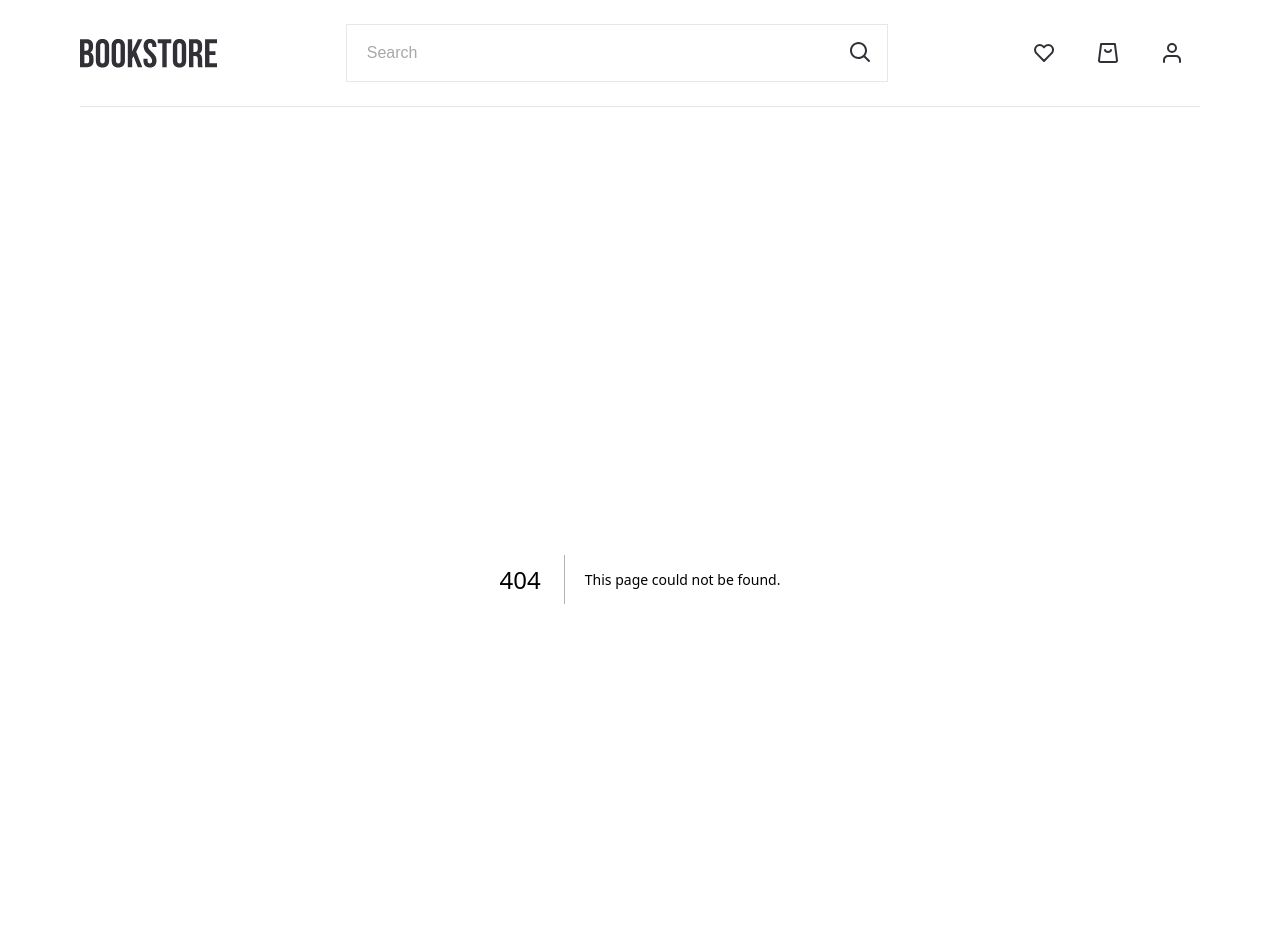
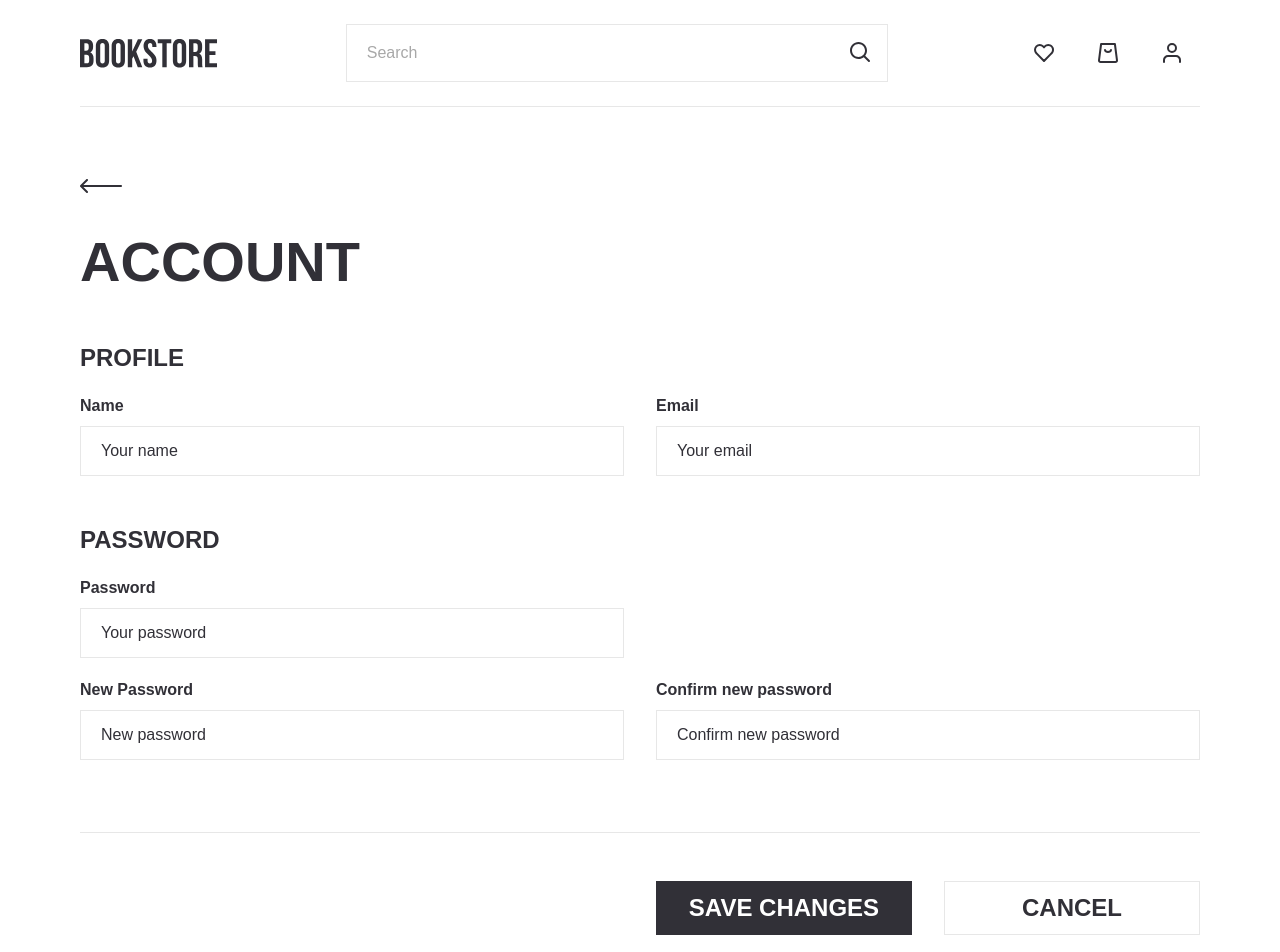
Before and after one commit to OlgaReut/book-store, a Next.js app: page /components/Account in a window 1280 px wide. Before the commit this address had no page. Shown: the top 952 px of the page. Built offline with nearby package versions, Linux system fonts and the light colour scheme.

Commit message:
add account page

```diff
--- /dev/null
+++ b/src/app/components/Account/accountStyles.module.scss
@@ -0,0 +1,123 @@
+.accountLink {
+    margin-bottom: 37px;
+    height: 14px;
+    width: 42px;
+    display: flex;
+    justify-content: center;
+    align-items: center;
+}
+
+.accountForm {
+    margin-bottom: 72px;
+}
+
+.accountFormProfile,
+.accountFormPassword {
+    margin-bottom: 16px;
+    font-family: 'Bebas Neue', sans-serif;
+    font-size: 24px;
+    line-height: 32px;
+    font-weight: 700;
+    color: rgba(49, 48, 55, 1);
+    text-transform: uppercase;
+}
+
+.accountWrapperProfile,
+.accountWrapperNewPassword {
+    display: flex;
+    justify-content: center;
+    align-items: center;
+    gap: 32px;
+}
+
+.accountWrapperProfile {
+    margin-bottom: 48px;
+}
+
+.accountWrapperName,
+.accountWrapperEmail,
+.accountWrapperPassword,
+.accountWrapperInputNewPassword,
+.accountWrapperInputConfirm {
+    display: flex;
+    flex-direction: column;
+    justify-content: flex-start;
+    gap: 4px;
+    width: 100%;
+}
+
+.accountWrapperPassword {
+    width: calc(100% / 2 - 16px);
+    margin-bottom: 16px;
+}
+
+.accountWrapperNewPassword {
+    border-bottom: 1px solid rgba(231, 231, 231, 1);
+    padding-bottom: 72px;
+    margin-bottom: 48px;
+}
+
+.accountNameLabel,
+.accountEmailLabel,
+.accountPasswordLabel,
+.accountNewPasswordLabel,
+.accountConfirmLabel {
+    font-family: 'Helios', sans-serif;
+    font-size: 16px;
+    line-height: 32px;
+    font-weight: 700;
+    color: rgba(49, 48, 55, 1);
+}
+
+.accountNameInput,
+.accountEmailInput,
+.accountPasswordInput,
+.accountNewPasswordInput,
+.accountConfirmInput {
+    width: 100%;
+    border: 1px solid rgba(231, 231, 231, 1);
+    padding: 12px 20px;
+
+    &::placeholder {
+        font-family: 'Helios', sans-serif;
+        font-size: 16px;
+        line-height: 32px;
+        font-weight: 400;
+        color: rgba(49, 48, 55, 1);
+    }
+}
+
+.accountFormBtns {
+    display: flex;
+    justify-content: flex-end;
+    align-items: center;
+    gap: 32px;
+}
+
+.accountFormBtnSave,
+.accountFormBtnCancel {
+    max-width: 256px;
+    width: 100%;
+    display: flex;
+    justify-content: center;
+    align-items: center;
+    cursor: pointer;
+    font-family: 'Bebas Neue', sans-serif;
+    font-size: 24px;
+    line-height: 24px;
+    font-weight: 700;
+    text-transform: uppercase;
+    padding: 14px 10px;
+}
+
+.accountFormBtnSave {
+    background-color: rgba(49, 48, 55, 1);
+    color: rgba(255, 255, 255, 1);
+    border: 1px solid rgba(49, 48, 55, 1);
+}
+
+.accountFormBtnCancel {
+    background-color: rgba(255, 255, 255, 1);
+    color: rgba(49, 48, 55, 1);
+    border: 1px solid rgba(231, 231, 231, 1);
+}
--- /dev/null
+++ b/src/app/components/Account/page.tsx
@@ -0,0 +1,49 @@
+import Link from "next/link"
+import style from "./accountStyles.module.scss"
+import SvgGoToBack from "../svg/SvgGoToBack"
+import Title from "../Title/Title"
+
+const Account = () => {
+    return (
+        <>
+            <div className="max-w-[1120px] w-full m-auto">
+                <Link href="/" className={style.accountLink}><SvgGoToBack /></Link>
+                <Title title={"Account"} />
+                <form className={style.accountForm}>
+                    <legend className={style.accountFormProfile}>profile</legend>
+                    <div className={style.accountWrapperProfile}>
+                        <div className={style.accountWrapperName}>
+                            <label className={style.accountNameLabel} htmlFor="name">Name</label>
+                            <input className={style.accountNameInput} type="text" id="name" placeholder="Your name" />
+                        </div>
+                        <div className={style.accountWrapperEmail}>
+                            <label className={style.accountEmailLabel} htmlFor="email">Email</label>
+                            <input className={style.accountEmailInput} type="email" id="email" placeholder="Your email" />
+                        </div>
+                    </div>
+                    <legend className={style.accountFormPassword}>password</legend>
+                    <div className={style.accountWrapperPassword}>
+                        <label className={style.accountPasswordLabel} htmlFor="password">Password</label>
+                        <input className={style.accountPasswordInput} type="password" id="password" placeholder="Your password" />
+                    </div>
+                    <div className={style.accountWrapperNewPassword}>
+                        <div className={style.accountWrapperInputNewPassword}>
+                            <label className={style.accountNewPasswordLabel} htmlFor="newPassword">New Password</label>
+                            <input className={style.accountNewPasswordInput} type="password" id="newPassword" placeholder="New password" />
+                        </div>
+                        <div className={style.accountWrapperInputConfirm}>
+                            <label className={style.accountConfirmLabel} htmlFor="confirm">Confirm new password</label>
+                            <input className={style.accountConfirmInput} type="password" id="confirm" placeholder="Confirm new password" />
+                        </div>
+                    </div>
+                    <div className={style.accountFormBtns}>
+                        <button className={style.accountFormBtnSave}>Save changes</button>
+                        <button className={style.accountFormBtnCancel}>cancel</button>
+                    </div>
+                </form>
+            </div>
+        </>
+    )
+}
+
+export default Account
--- a/src/app/components/Header/Header.tsx
+++ b/src/app/components/Header/Header.tsx
@@ -22,7 +22,7 @@ const Header = () => {
                 <Link href="/components/Favorites"><button className={style.headerWrapperButton}>
                     {favorites?.length ? <SvgFavoritesAdded/> : <SvgFavorites />}</button></Link>
                     <Link href="/components/Cart"><button className={style.headerWrapperButton}>{addedBook?.length ? <SvgBasketAdded/> : <SvgBasket />}</button></Link>
-                <button className={style.headerWrapperButton}><SvgProfile /></button>
+                <Link href="/components/Account"><button className={style.headerWrapperButton}><SvgProfile /></button></Link>
             </div>
         </div>
     )
```
